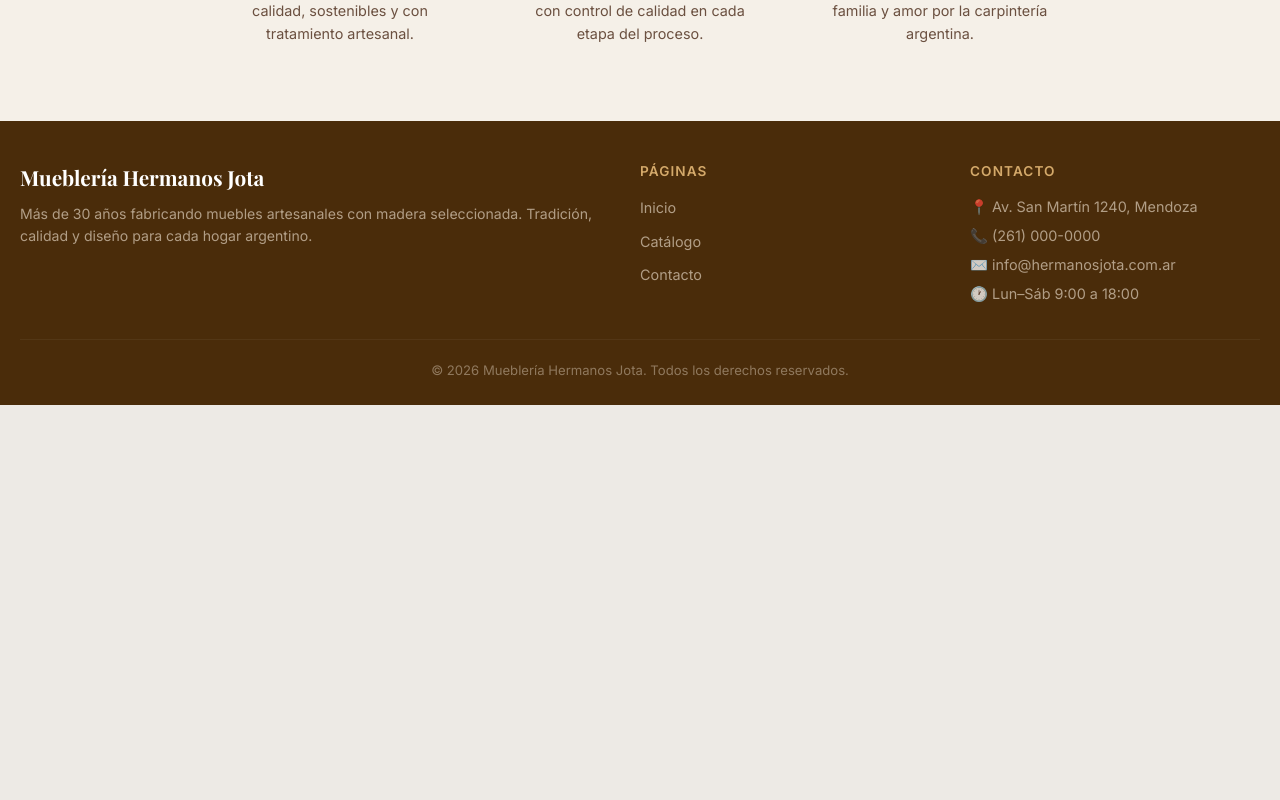
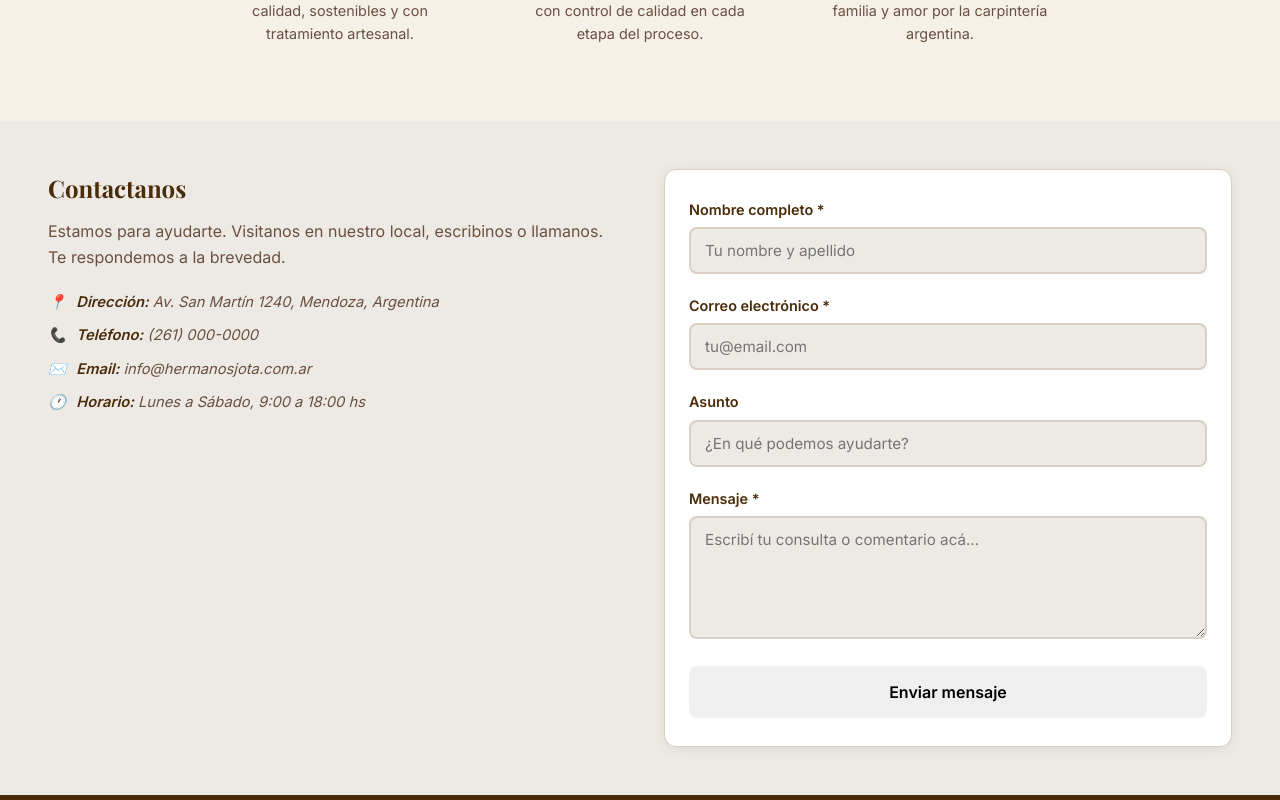
Before and after one commit to lauta201/muebleria-hermanos-jota, a React (Create React App) app in the folder client/: page / in a window 1280 px wide. Shown: the part 1120-1920 px from the top of the page. Before the commit the page ends 1525 px from the top, so only its background shows below. Built offline with nearby package versions, Linux system fonts and the light colour scheme; no server answers.

Commit message:
feat(client): agregar formulario de contacto

```diff
--- a/client/src/App.js
+++ b/client/src/App.js
@@ -3,6 +3,7 @@ import Navbar from "./components/Navbar";
 import Footer from "./components/Footer";
 import ProductList from "./components/ProductList";
 import ProductDetail from "./components/ProductDetail";
+import ContactForm from "./components/ContactForm";
 import "./App.css";
 
 const URL_PRODUCTOS = "http://localhost:3000/api/productos";
@@ -204,6 +205,8 @@ function App() {
             </article>
           </div>
         </section>
+
+        <ContactForm />
       </main>
 
       <Footer />
--- /dev/null
+++ b/client/src/components/ContactForm.js
@@ -0,0 +1,186 @@
+import { useState } from "react";
+
+function ContactForm() {
+  const [formulario, setFormulario] = useState({
+    nombre: "",
+    email: "",
+    asunto: "",
+    mensaje: "",
+  });
+
+  const [mensajeEnviado, setMensajeEnviado] = useState(false);
+
+  function manejarCambio(evento) {
+    const { name, value } = evento.target;
+
+    setFormulario((formularioActual) => ({
+      ...formularioActual,
+      [name]: value,
+    }));
+  }
+
+  function manejarEnvio(evento) {
+    evento.preventDefault();
+
+    setMensajeEnviado(true);
+
+    setFormulario({
+      nombre: "",
+      email: "",
+      asunto: "",
+      mensaje: "",
+    });
+  }
+
+  function nuevaConsulta() {
+    setMensajeEnviado(false);
+  }
+
+  return (
+    <section className="contacto-contenedor" id="contacto">
+      <div className="contacto-info">
+        <h2 className="seccion-titulo">Contactanos</h2>
+
+        <p>
+          Estamos para ayudarte. Visitanos en nuestro local, escribinos o
+          llamanos. Te respondemos a la brevedad.
+        </p>
+
+        <address className="datos-contacto">
+          <div className="dato-contacto">
+            <span aria-hidden="true">📍</span>
+            <span>
+              <strong>Dirección:</strong> Av. San Martín 1240, Mendoza,
+              Argentina
+            </span>
+          </div>
+
+          <div className="dato-contacto">
+            <span aria-hidden="true">📞</span>
+            <span>
+              <strong>Teléfono:</strong>{" "}
+              <a href="tel:+542610000000">(261) 000-0000</a>
+            </span>
+          </div>
+
+          <div className="dato-contacto">
+            <span aria-hidden="true">✉️</span>
+            <span>
+              <strong>Email:</strong>{" "}
+              <a href="mailto:info@hermanosjota.com.ar">
+                info@hermanosjota.com.ar
+              </a>
+            </span>
+          </div>
+
+          <div className="dato-contacto">
+            <span aria-hidden="true">🕐</span>
+            <span>
+              <strong>Horario:</strong> Lunes a Sábado, 9:00 a 18:00 hs
+            </span>
+          </div>
+        </address>
+      </div>
+
+      <div>
+        {mensajeEnviado ? (
+          <div className="mensaje-exito" role="status">
+            <span className="exito-icono" aria-hidden="true">
+              ✅
+            </span>
+
+            <h3>¡Mensaje enviado con éxito!</h3>
+
+            <p>
+              Gracias por contactarnos. Te responderemos a la brevedad,
+              generalmente dentro de las 24 horas hábiles.
+            </p>
+
+            <button
+              type="button"
+              className="btn btn-oscuro"
+              onClick={nuevaConsulta}
+            >
+              Enviar otra consulta
+            </button>
+          </div>
+        ) : (
+          <form
+            className="formulario-contacto"
+            onSubmit={manejarEnvio}
+            aria-label="Formulario de contacto"
+          >
+            <div className="campo-formulario">
+              <label htmlFor="nombre">
+                Nombre completo <span aria-hidden="true">*</span>
+              </label>
+
+              <input
+                type="text"
+                id="nombre"
+                name="nombre"
+                value={formulario.nombre}
+                onChange={manejarCambio}
+                placeholder="Tu nombre y apellido"
+                autoComplete="name"
+                required
+              />
+            </div>
+
+            <div className="campo-formulario">
+              <label htmlFor="email">
+                Correo electrónico <span aria-hidden="true">*</span>
+              </label>
+
+              <input
+                type="email"
+                id="email"
+                name="email"
+                value={formulario.email}
+                onChange={manejarCambio}
+                placeholder="tu@email.com"
+                autoComplete="email"
+                required
+              />
+            </div>
+
+            <div className="campo-formulario">
+              <label htmlFor="asunto">Asunto</label>
+
+              <input
+                type="text"
+                id="asunto"
+                name="asunto"
+                value={formulario.asunto}
+                onChange={manejarCambio}
+                placeholder="¿En qué podemos ayudarte?"
+              />
+            </div>
+
+            <div className="campo-formulario">
+              <label htmlFor="mensaje">
+                Mensaje <span aria-hidden="true">*</span>
+              </label>
+
+              <textarea
+                id="mensaje"
+                name="mensaje"
+                rows="5"
+                value={formulario.mensaje}
+                onChange={manejarCambio}
+                placeholder="Escribí tu consulta o comentario acá..."
+                required
+              />
+            </div>
+
+            <button type="submit" className="btn btn-oscuro btn-enviar">
+              Enviar mensaje
+            </button>
+          </form>
+        )}
+      </div>
+    </section>
+  );
+}
+
+export default ContactForm;
--- a/client/src/index.css
+++ b/client/src/index.css
@@ -772,3 +772,145 @@ footer {
     min-width: 0;
   }
 }
+
+/* ===== Contacto ===== */
+
+.contacto-contenedor {
+  display: flex;
+  flex-direction: column;
+  gap: 32px;
+  padding: 28px 20px;
+}
+
+.contacto-info h2 {
+  font-family: var(--fuente-titulo);
+  font-size: 1.5rem;
+  color: var(--color-marron-oscuro);
+  margin-bottom: 10px;
+}
+
+.contacto-info p {
+  color: var(--color-texto-suave);
+  line-height: 1.65;
+  margin-bottom: 20px;
+}
+
+.datos-contacto {
+  display: flex;
+  flex-direction: column;
+  gap: 10px;
+}
+
+.dato-contacto {
+  display: flex;
+  align-items: center;
+  gap: 10px;
+  font-size: 0.92rem;
+  color: var(--color-texto-suave);
+}
+
+.dato-contacto strong {
+  color: var(--color-marron-oscuro);
+}
+
+.formulario-contacto {
+  background-color: var(--color-blanco);
+  border-radius: var(--radio);
+  padding: 28px 24px;
+  box-shadow: var(--sombra-card);
+  border: 1px solid var(--color-borde);
+}
+
+.campo-formulario {
+  margin-bottom: 20px;
+}
+
+.campo-formulario label {
+  display: block;
+  margin-bottom: 6px;
+  font-weight: 600;
+  font-size: 0.9rem;
+  color: var(--color-marron-oscuro);
+}
+
+.campo-formulario input,
+.campo-formulario textarea {
+  width: 100%;
+  padding: 12px 14px;
+  border: 2px solid var(--color-borde);
+  border-radius: 8px;
+  font-family: var(--fuente-cuerpo);
+  font-size: 0.95rem;
+  color: var(--color-texto);
+  background-color: var(--color-fondo);
+  outline: none;
+  transition:
+    border-color var(--transicion),
+    box-shadow var(--transicion);
+  resize: vertical;
+}
+
+.campo-formulario input:focus,
+.campo-formulario textarea:focus {
+  border-color: var(--color-marron-claro);
+  box-shadow: 0 0 0 3px rgba(196, 135, 74, 0.15);
+  background-color: var(--color-blanco);
+}
+
+.btn-enviar {
+  width: 100%;
+  padding: 14px;
+  font-size: 1rem;
+}
+
+.mensaje-exito {
+  display: flex;
+  flex-direction: column;
+  align-items: center;
+  gap: 14px;
+  padding: 32px 24px;
+  margin-bottom: 20px;
+  background-color: #dcfce7;
+  border: 2px solid #86efac;
+  border-radius: var(--radio);
+  text-align: center;
+  animation: fadeIn 0.4s ease;
+}
+
+.exito-icono {
+  font-size: 3rem;
+}
+
+.mensaje-exito h3 {
+  font-family: var(--fuente-titulo);
+  font-size: 1.3rem;
+  color: var(--color-exito);
+}
+
+.mensaje-exito p {
+  color: #166534;
+  font-size: 0.95rem;
+}
+
+@media (min-width: 600px) {
+  .contacto-contenedor {
+    padding: 36px 40px;
+  }
+}
+
+@media (min-width: 900px) {
+  .contacto-contenedor {
+    flex-direction: row;
+    gap: 48px;
+    padding: 48px;
+  }
+
+  .contacto-info {
+    flex: 1;
+  }
+
+  .contacto-contenedor > div:last-child {
+    flex: 1;
+    min-width: 0;
+  }
+}
```
